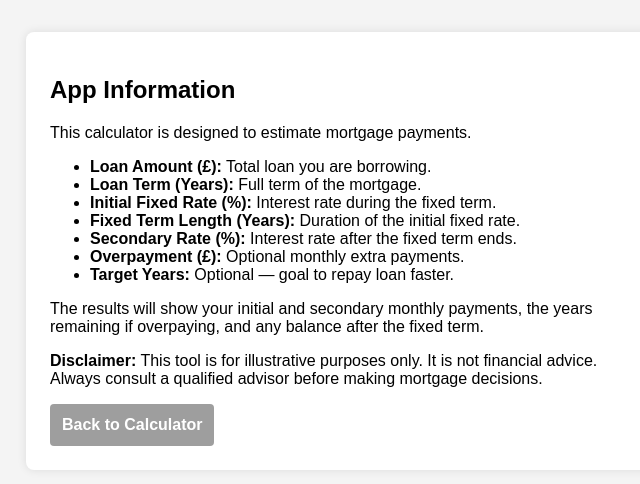
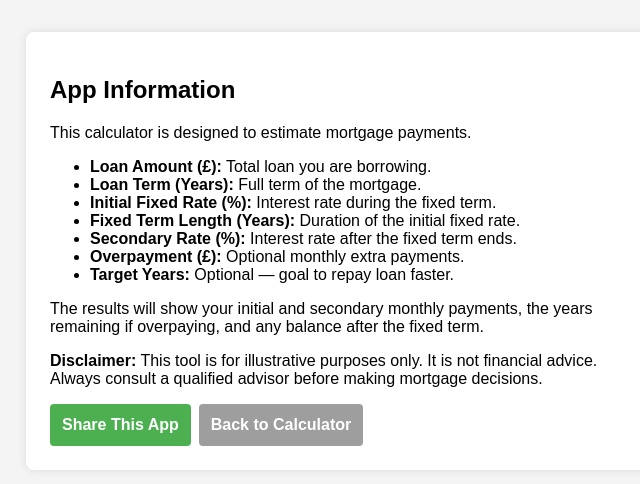
Before and after one commit to Ampdrew06/Mortgage-Calculator, a React (Create React App) app: page / in a window 1280 px wide. Both pictures are taken after a click on the button "ℹ️". Shown: the top 484 px of the page, without its empty margins (290-930 px from the left). Built offline with nearby package versions, Linux system fonts and the light colour scheme.

Commit message:
Update App.jsx

```diff
--- a/src/App.jsx
+++ b/src/App.jsx
@@ -2,6 +2,18 @@ import React, { useState } from 'react';
 import './App.css';
 
 function InfoPage({ onBack }) {
+  const handleShare = async () => {
+    try {
+      await navigator.share({
+        title: 'Mortgage Calculator',
+        text: 'Try this Mortgage Calculator App!',
+        url: window.location.href,
+      });
+    } catch (err) {
+      alert('Sharing not supported or cancelled.');
+    }
+  };
+
   return (
     <div className="info-page">
       <h2>App Information</h2>
@@ -21,10 +33,14 @@ function InfoPage({ onBack }) {
       <p className="disclaimer">
         <strong>Disclaimer:</strong> This tool is for illustrative purposes only. It is not financial advice. Always consult a qualified advisor before making mortgage decisions.
       </p>
-      <button className="reset-btn" onClick={onBack}>Back to Calculator</button>
+      <div className="info-actions">
+        <button className="submit-btn" onClick={handleShare}>Share This App</button>
+        <button className="reset-btn" onClick={onBack}>Back to Calculator</button>
+      </div>
     </div>
   );
 }
+
 
 function App() {
   const [loanAmount, setLoanAmount] = useState('');
```
